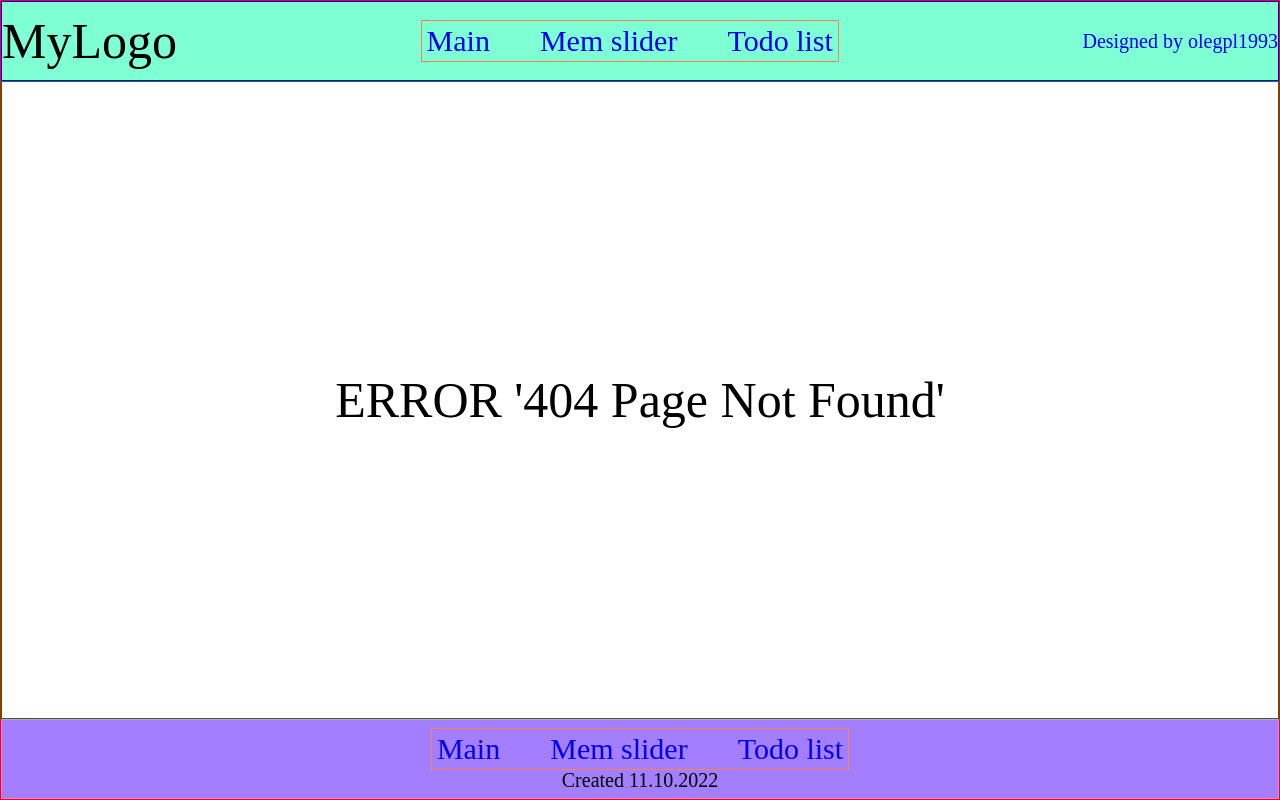
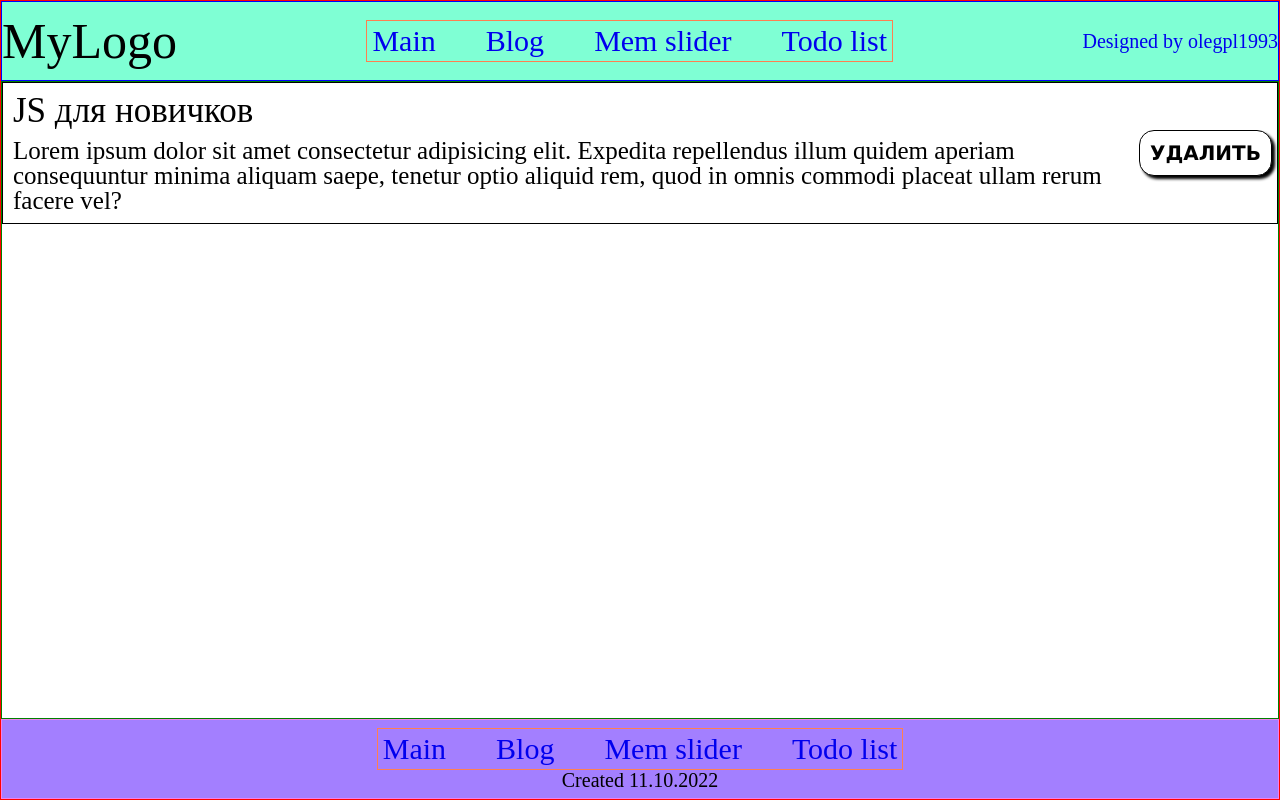
Before and after one commit to olegpl1993/my-react-app, a React (Create React App) app: page /blog in a window 1280 px wide. Before the commit this address had no page. Built offline with nearby package versions, Linux system fonts and the light colour scheme.

Commit message:
feat: start dev blog

```diff
--- a/src/App.js
+++ b/src/App.js
@@ -6,6 +6,7 @@ import Footer from './modules/footer/Footer';
 import Slider from './modules/slider/Slider';
 import Todo from './modules/todo/Todo';
 import Notfound from './modules/notfound/Notfound';
+import Blog from './modules/blog/Blog';
 
 function App() {
   return (
@@ -16,9 +17,10 @@ function App() {
       <main className='content'>
         <Routes>
           <Route path='/' element={<Main />} />
+          <Route path='/blog' element={<Blog />} />
           <Route path='/slider' element={<Slider />} />
-          <Route path='/todo' element={<Todo />}></Route>
-          <Route path='*' element={<Notfound />}></Route>
+          <Route path='/todo' element={<Todo />} />
+          <Route path='*' element={<Notfound />} />
         </Routes>
       </main>
       <footer className='footer'>
--- /dev/null
+++ b/src/modules/blog/Blog.css
@@ -0,0 +1,7 @@
+.blog {
+  display: flex;
+  align-items: center;
+  flex-direction: column;
+  height: 100%;
+  font-size: 50px;
+}
--- /dev/null
+++ b/src/modules/blog/Blog.js
@@ -0,0 +1,12 @@
+import './Blog.css';
+import Post from './post/Post';
+
+function Blog() {
+  return (
+    <div className="blog">
+      <Post />
+    </div>
+  );
+}
+
+export default Blog;
--- /dev/null
+++ b/src/modules/blog/post/Post.css
@@ -0,0 +1,43 @@
+.post {
+  border: 1px solid black;
+  width: 100%;
+  display: flex;
+  align-items: center;
+  gap: 20px;
+  padding: 5px;
+}
+
+.post__topic {
+  font-size: 35px;
+  padding: 5px;
+}
+
+.post__button {
+  width: 180px;
+  border: 1px solid black;
+  background-color: white;
+  box-shadow: 3px 3px 3px black;
+  text-align: center;
+  font-size: 20px;
+  font-family: Verdana, Geneva, Tahoma, sans-serif;
+  border-radius: 15px;
+  padding: 10px;
+  text-transform: uppercase;
+  font-weight: 700;
+  color: black;
+}
+
+.post__button:hover {
+  background-color: gray;
+}
+
+.post__button:active {
+  background-color: rgb(218, 65, 28);
+  box-shadow: 0px 0px 0px black;
+  transform: translate(3px, 3px);
+}
+
+.post__text {
+  padding: 5px;
+  font-size: 25px;
+}
--- /dev/null
+++ b/src/modules/blog/post/Post.js
@@ -0,0 +1,17 @@
+import './Post.css';
+
+function Post(props) {
+  console.log(props)
+  console.log('Hell world')
+  return (
+    <div className="post">
+      <div className="post__col">
+        <div className="post__topic">JS для новичков</div>
+        <div className="post__text">Lorem ipsum dolor sit amet consectetur adipisicing elit. Expedita repellendus illum quidem aperiam consequuntur minima aliquam saepe, tenetur optio aliquid rem, quod in omnis commodi placeat ullam rerum facere vel?</div>
+      </div>
+      <button className='post__button'>Удалить</button>
+    </div>
+  );
+}
+
+export default Post;
--- a/src/modules/menu/Menu.js
+++ b/src/modules/menu/Menu.js
@@ -7,6 +7,11 @@ function Menu() {
       <ul className='menu__list'>
         <li>
           <Link to='/'>Main</Link>
+        </li>
+        <li>
+          <Link to='/blog'>
+            Blog
+          </Link>
         </li>
         <li>
           <Link to='/slider'>
```
